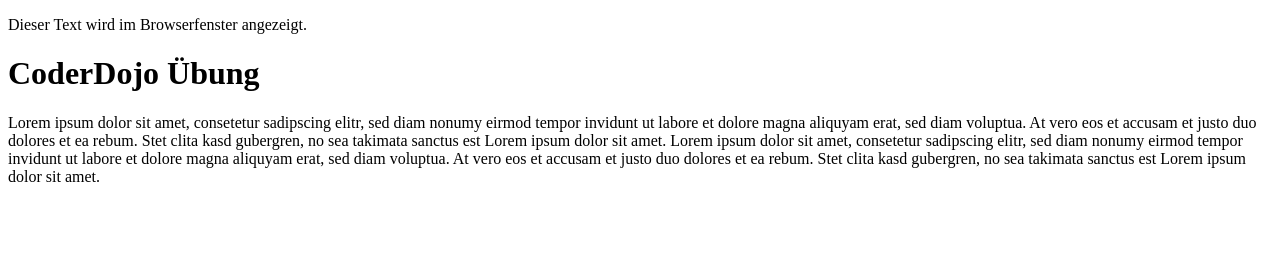
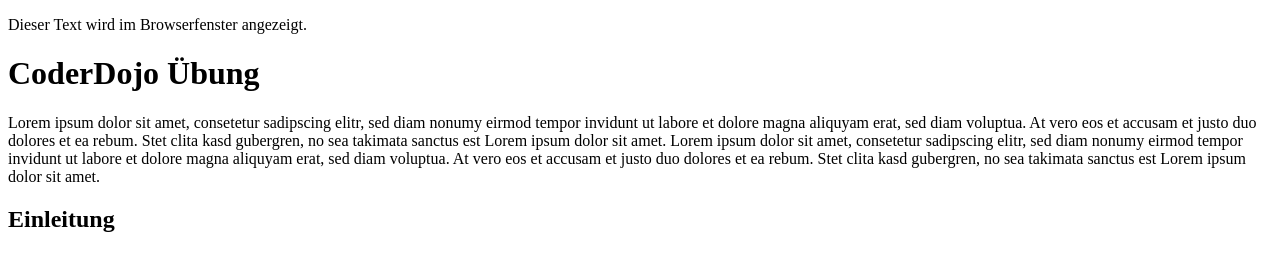
Before and after one commit to eurogym/first-homepage-SarahEli, a plain HTML site: page index.html in a window 1280 px wide. Drawn offline with Linux system fonts and the light colour scheme.

```diff
--- a/index.html
+++ b/index.html
@@ -12,3 +12,4 @@
 </html>
 <h1>CoderDojo &Uuml;bung</h1>
 <p>Lorem ipsum dolor sit amet, consetetur sadipscing elitr, sed diam nonumy eirmod tempor invidunt ut labore et dolore magna aliquyam erat, sed diam voluptua. At vero eos et accusam et justo duo dolores et ea rebum. Stet clita kasd gubergren, no sea takimata sanctus est Lorem ipsum dolor sit amet. Lorem ipsum dolor sit amet, consetetur sadipscing elitr, sed diam nonumy eirmod tempor invidunt ut labore et dolore magna aliquyam erat, sed diam voluptua. At vero eos et accusam et justo duo dolores et ea rebum. Stet clita kasd gubergren, no sea takimata sanctus est Lorem ipsum dolor sit amet.</p>
+<h2>Einleitung</h2>
```
